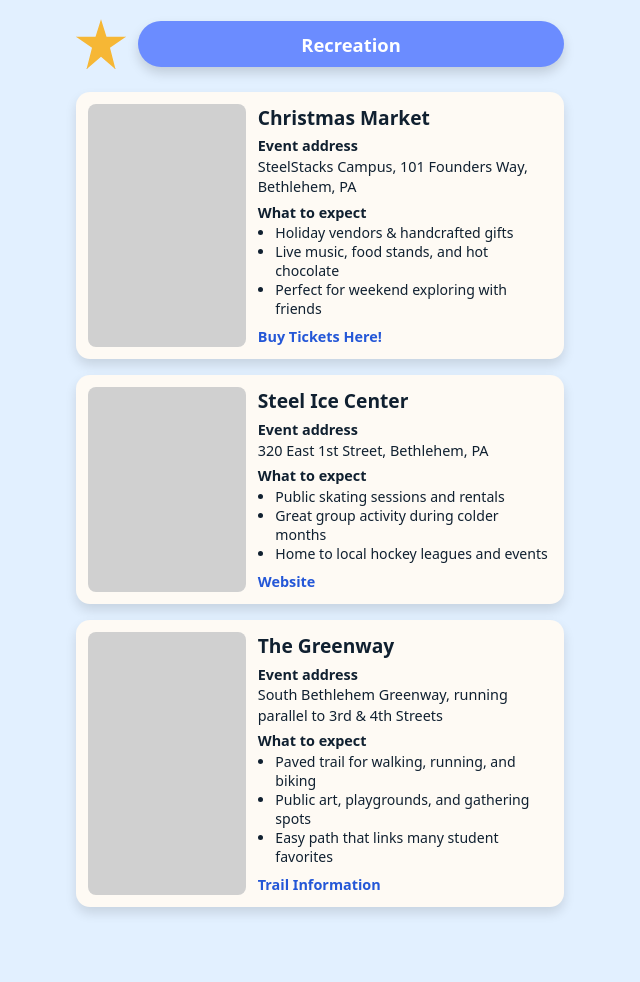
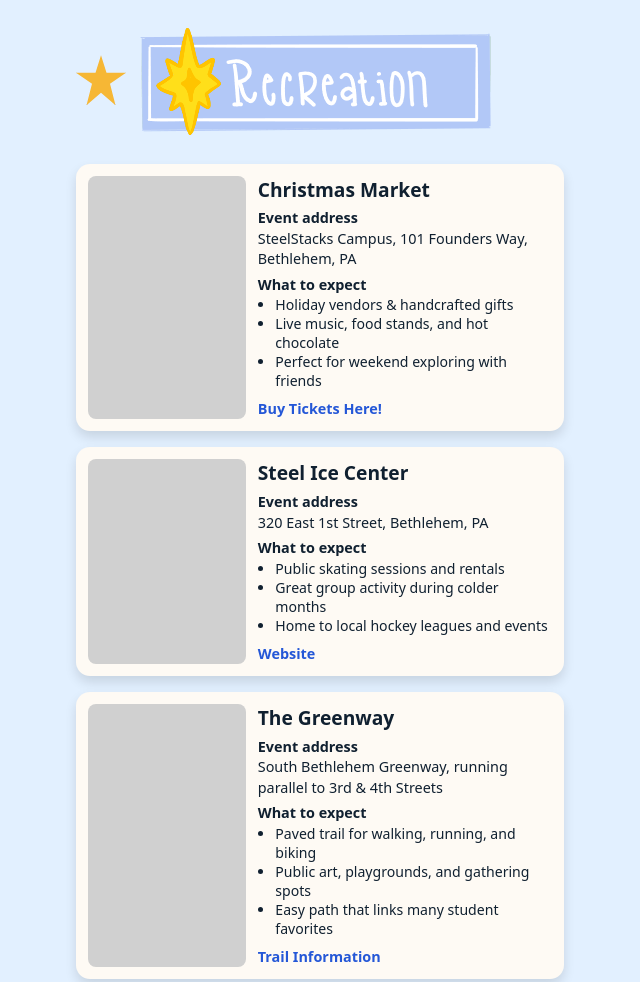
Before and after one commit to npc227/Get-To-Know-Bethlehem-VCH-, a plain HTML site: page subtabs/recreation.html in a window 1280 px wide. Shown: the top 982 px of the page, without its empty margins (320-960 px from the left). Before the commit the page ends 947 px from the top, so only its background shows below. Drawn offline with Linux system fonts and the light colour scheme.

Commit message:
added recreational banner and tryied to fix the homepage banner

```diff
--- a/subtabs/recreation.html
+++ b/subtabs/recreation.html
@@ -17,9 +17,8 @@
       <span class="star-shape"></span>
     </a>
 
-    <div class="tab-label tab-label--recreation">
-      Recreation
-    </div>
+    <img src = "../img/recreationBaner.png" alt = "Recreation banner"
+    >
   </header>
 
   <!-- ====== MAIN CONTENT AREA ====== -->
```
Also changed, not shown: index.html (+1 -1 lines), img/foodBanner.png (added), img/historyBanner.png (added), img/recreationBaner.png (added).
